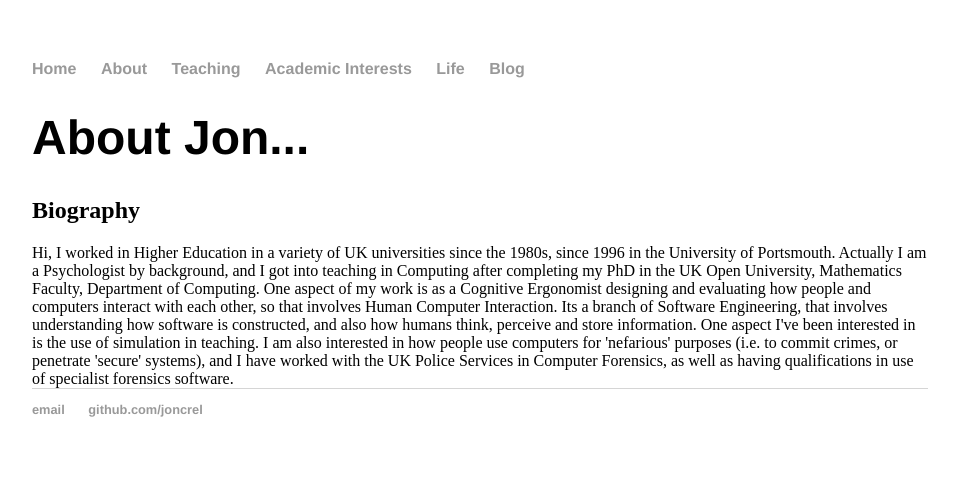
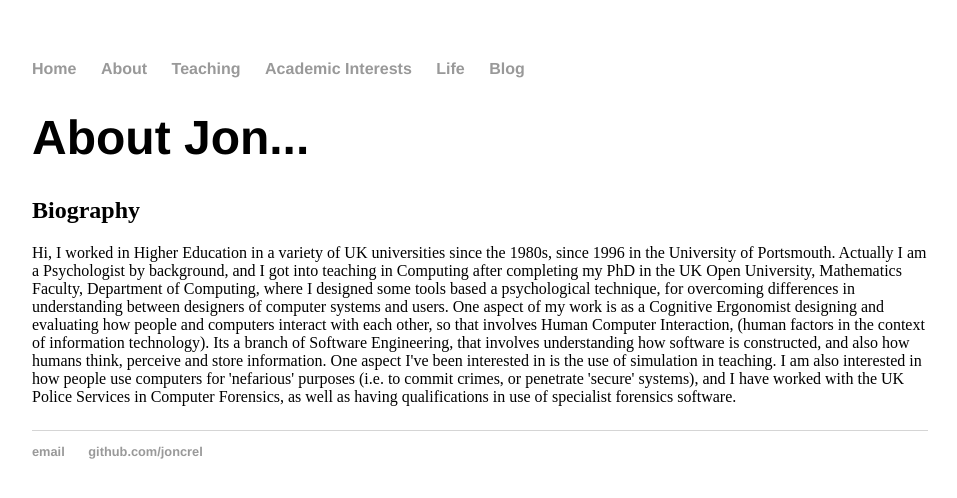
Before and after one commit to joncrel/joncrel.github.io, a Jekyll site: the page built from about/index.html, in a window 1280 px wide. Shown: the top 498 px of the page, without its empty margins (160-1117 px from the left). Built offline with Jekyll 4.4.1, drawn with Linux system fonts in a browser that asks for light colours.

Commit message:
Update index.html

```diff
--- a/about/index.html
+++ b/about/index.html
@@ -5,5 +5,5 @@ title: About Jon...
 <div class="blurb">
 	<h1>{{ page.title }}</h1>
 	<h2>Biography</h2>
-Hi, I worked in Higher Education in a variety of UK universities since the 1980s, since 1996 in the University of Portsmouth. Actually I am a Psychologist by background, and I got into teaching in Computing after completing my PhD in the UK Open University, Mathematics Faculty, Department of Computing. One aspect of my work is as a Cognitive Ergonomist designing and evaluating how people and computers interact with each other, so that involves Human Computer Interaction. Its a branch of Software Engineering, that involves understanding how software is constructed, and also how humans think, perceive and store information. One aspect I've been interested in is the use of simulation in teaching. I am also interested in how people use computers for 'nefarious' purposes (i.e. to commit crimes, or penetrate 'secure' systems), and I have worked with the UK Police Services in Computer Forensics, as well as having qualifications in use of specialist forensics software.
+Hi, I worked in Higher Education in a variety of UK universities since the 1980s, since 1996 in the University of Portsmouth. Actually I am a Psychologist by background, and I got into teaching in Computing after completing my PhD in the UK Open University, Mathematics Faculty, Department of Computing, where I designed some tools based a psychological technique, for overcoming differences in understanding between designers of computer systems and users. One aspect of my work is as a Cognitive Ergonomist designing and evaluating how people and computers interact with each other, so that involves Human Computer Interaction, (human factors in the context of information technology). Its a branch of Software Engineering, that involves understanding how software is constructed, and also how humans think, perceive and store information. One aspect I've been interested in is the use of simulation in teaching. I am also interested in how people use computers for 'nefarious' purposes (i.e. to commit crimes, or penetrate 'secure' systems), and I have worked with the UK Police Services in Computer Forensics, as well as having qualifications in use of specialist forensics software.</p>
 </div><!-- /.blurb -->
```
